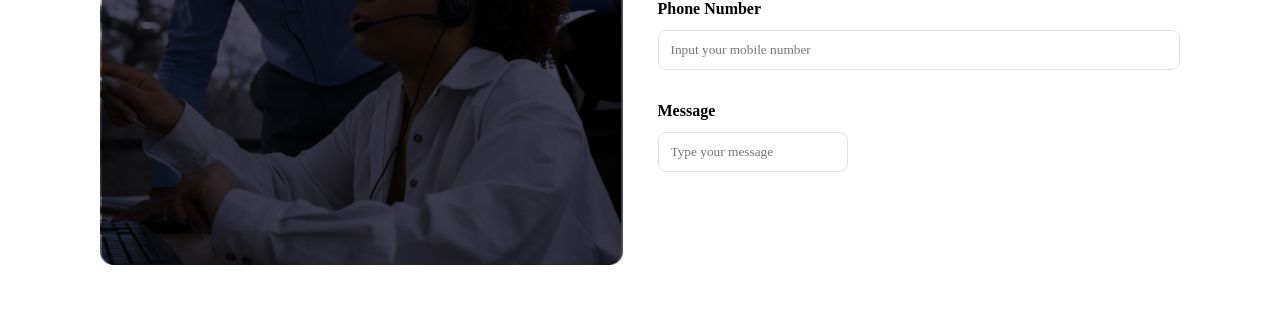
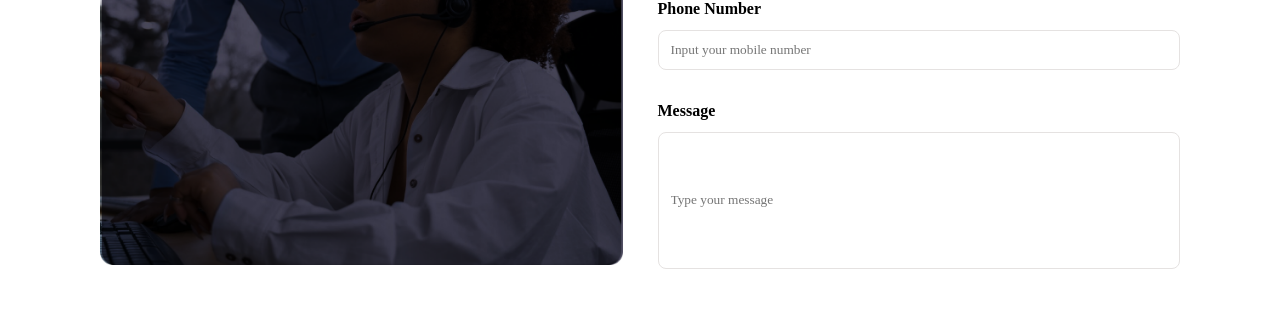
Before and after one commit to M0hamm0d/3bytz, a Vue app: page /contact in a window 1280 px wide. Shown: the part 500-819 px from the top of the page. Built offline with nearby package versions, Linux system fonts and the light colour scheme.

Commit message:
new commit

```diff
--- a/src/views/ContactView.vue
+++ b/src/views/ContactView.vue
@@ -34,13 +34,20 @@
           </div>
           <div class="message">
             <h3>Message</h3>
-            <div class="input">
-              <input type="text" placeholder="Type your message" />
-            </div>
+            <input type="text" placeholder="Type your message" />
           </div>
         </div>
       </div>
     </div>
+    <iframe
+      src="https://www.google.com/maps/embed?pb=!1m18!1m12!1m3!1d3946.00256195541!2d4.583551023522406!3d8.499130297061162!2m3!1f0!2f0!3f0!3m2!1i1024!2i768!4f13.1!3m3!1m2!1s0x10364d0a5a336787%3A0x6af10e1c8ad6c446!2sShoprite%20Kwara%20Mall!5e0!3m2!1sen!2sng!4v1729891708614!5m2!1sen!2sng"
+      width="100%"
+      height="500px"
+      style="border: 0"
+      allowfullscreen=""
+      loading="lazy"
+      referrerpolicy="no-referrer-when-downgrade"
+    ></iframe>
   </div>
 </template>
 <style scoped>
@@ -106,7 +113,7 @@
   gap: 12px;
   height: 100%;
 }
-.location-address .message .input {
+.location-address .message input {
   display: flex;
   flex: 1;
   align-items: flex-start;
```
